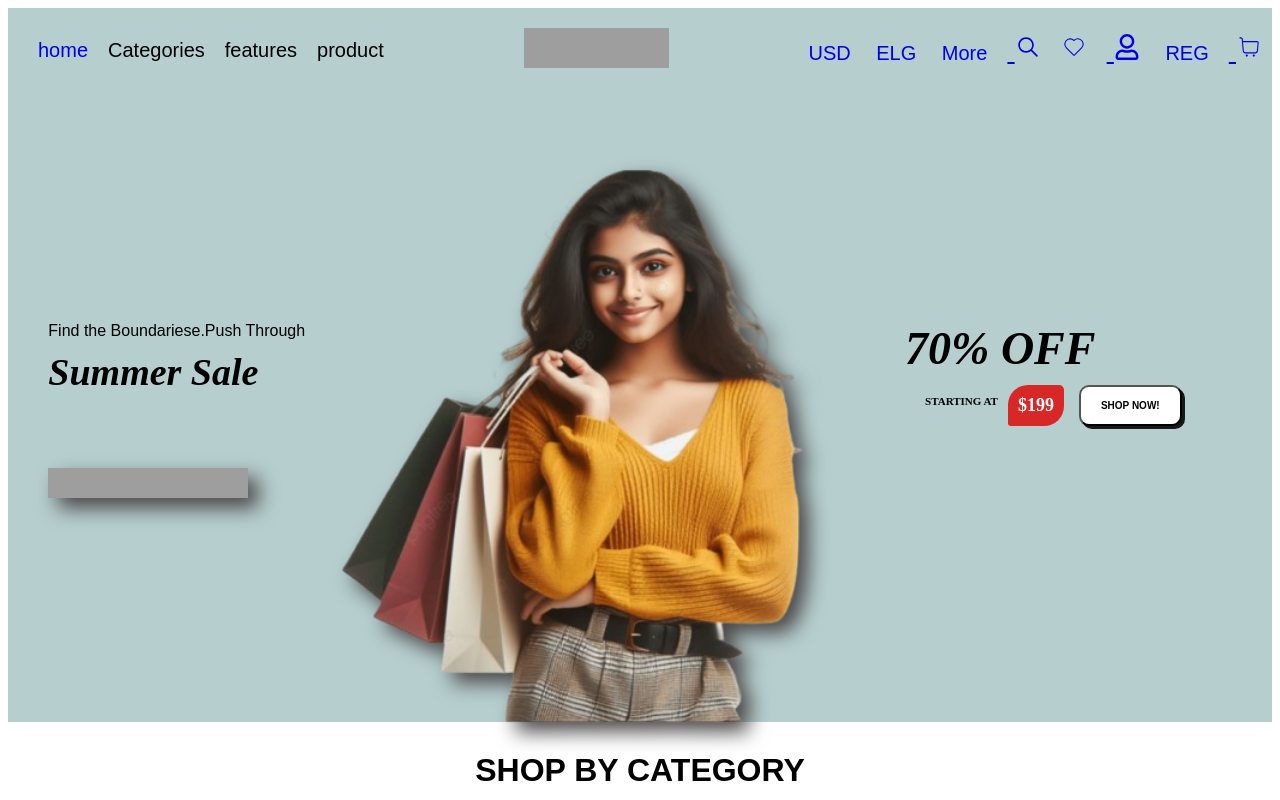
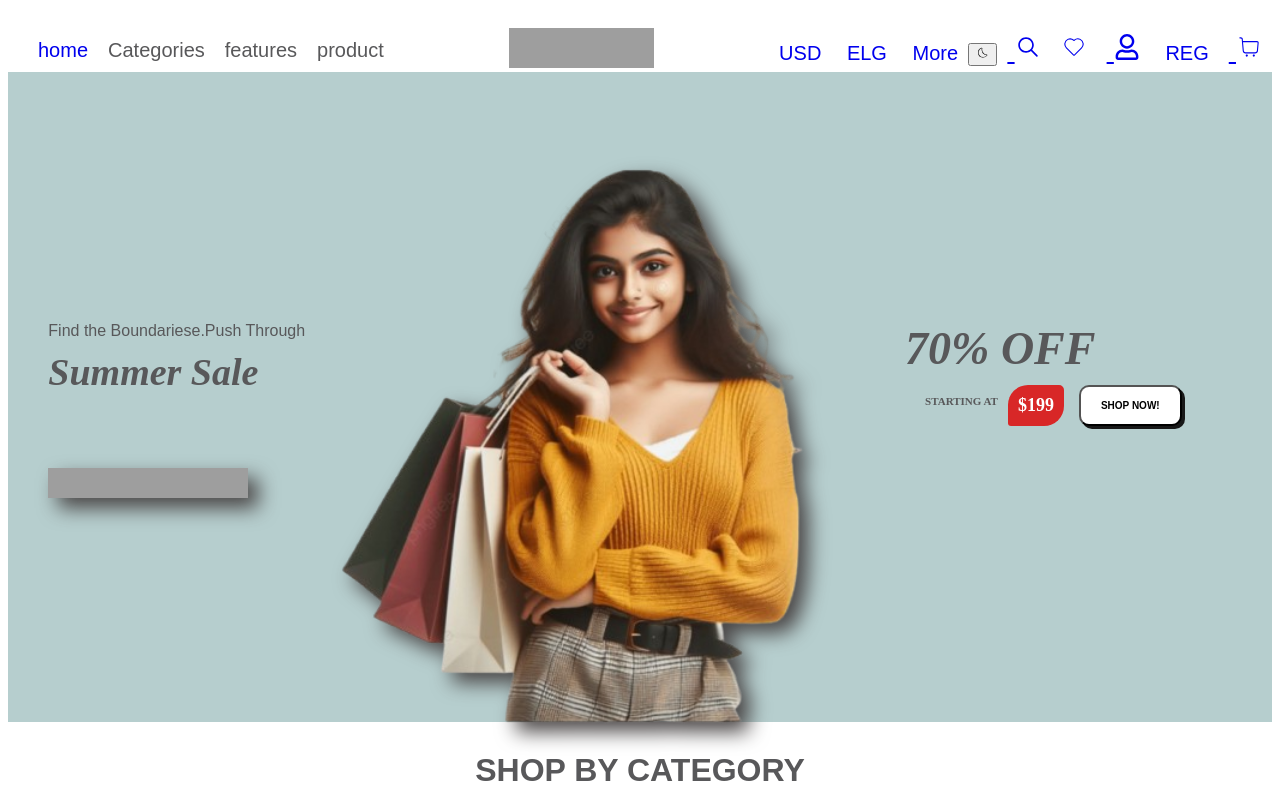
Before and after one commit to 6261vishnumahor/react, a React (Vite) app in the folder first_react/forthapp/: page / in a window 1280 px wide. Shown: the top 800 px of the page. Built offline with nearby package versions, Linux system fonts and the light colour scheme; grey boxes are pictures that could not be loaded; a web font is replaced by a local one.

Commit message:
add files

```diff
--- a/first_react/forthapp/src/App.jsx
+++ b/first_react/forthapp/src/App.jsx
@@ -10,11 +10,14 @@ import Navbar from "./navbar"
 import Login from "./login"
 import Cart from "./add_to_cart"
 import Full_width_banner from "./full width banner.jsx"
+// import { useContext } from "react"
+// import { MyContext } from "./context.jsx"
 
 const App=()=>{
+
   return(
     <>
-    <BrowserRouter>
+    <BrowserRouter >
     <Navbar></Navbar>
     <Routes>
       <Route path="/" element={<Home></Home>}></Route>
--- a/first_react/forthapp/src/Registretion.jsx
+++ b/first_react/forthapp/src/Registretion.jsx
@@ -1,6 +1,11 @@
  import { useState } from "react"
  import axios from "axios"
+ import { useContext } from "react";
+import { MyContext } from "./context.jsx";
+
+
  const Registration=()=>{
+     const {s, setS, dark}= useContext(MyContext)
 const [ nm,satName]=useState("")
 const [ em,satEmail]=useState("")
 const [num,satNumber]=useState("")
@@ -28,7 +33,8 @@ console.log(obj)
 
     return(
         <>
-        <form action=" ">
+        <div>
+        <form action=" "style={{ color: (s % 2 == 0) ? "rgb(88, 88, 90)" : "white", background: (s % 2 == 0) ? "white" : "rgb(87, 87, 89)" }}>
             <input type="text" value={nm} onChange={(e)=>{satName(e.target.value)}} placeholder="Enter the name" />
             <input type="text" value={em} onChange={(e)=>{satEmail(e.target.value)}} placeholder="Enter the email" />
             <input type="text" value={num} onChange={(e)=>{satNumber(e.target.value)}} placeholder="Enter the number" />
@@ -36,6 +42,7 @@ console.log(obj)
             <input type="text" value={cpass} onChange={(e)=>{satCpass(e.target.value)}} placeholder="Enter the cpass" />
             <button onClick={sub}>submit</button>
         </form>
+        </div>
         </>
     )
 }
--- /dev/null
+++ b/first_react/forthapp/src/context.jsx
@@ -0,0 +1,19 @@
+import {  createContext, useState } from "react";
+
+const MyContext=createContext()
+ const MyProvider=({children})=>{
+    const[s,setS]=useState(0)
+const dark=()=>{
+   setS(s+1)
+}
+
+
+    return(
+        <>
+        <MyContext.Provider value={{s,setS,dark}}>
+           {children}
+        </MyContext.Provider>
+        </>
+    )
+ }
+ export{MyContext,MyProvider}
--- a/first_react/forthapp/src/home.jsx
+++ b/first_react/forthapp/src/home.jsx
@@ -8,6 +8,8 @@ import { MdOutlineLocalShipping } from "react-icons/md"
 import { CiFacebook } from "react-icons/ci";
 import { FaXTwitter } from "react-icons/fa6";
 import { FaInstagram } from "react-icons/fa6";
+import { useContext } from "react";
+import { MyContext } from "./context.jsx";
 
 
 <style>
@@ -15,6 +17,7 @@ import { FaInstagram } from "react-icons/fa6";
 </style>
 
 const Home = () => {
+    const {s, setS, dark}= useContext(MyContext)
     const cart = [{
         "icon": <MdOutlineLocalShipping />,
         "suport": "FREE SHIPPING",
@@ -49,8 +52,8 @@ const Home = () => {
 
     return (
         <>
-
-            <div className="div">
+<section style={{ color: (s % 2 == 0) ? "rgb(88, 88, 90)" : "white", background: (s % 2 == 0) ? "white" : "rgb(87, 87, 89)" }}>
+            <div className="div" >
                 <div className="hero">
                     <article className="a1">Find the Boundariese.Push Through</article>
                     <article className="a2">Summer Sale</article>
@@ -419,7 +422,7 @@ const Home = () => {
             <div className="s1"></div>
 
 
-
+            </section>
         </>
     )
 }
--- a/first_react/forthapp/src/main.jsx
+++ b/first_react/forthapp/src/main.jsx
@@ -1,9 +1,11 @@
 import { StrictMode } from 'react'
 import { createRoot } from 'react-dom/client'
 import App from './App.jsx'
+import { MyProvider } from './context.jsx'
+
 
 createRoot(document.getElementById('root')).render(
-  <StrictMode>
+  <MyProvider>
     <App />
-  </StrictMode>,
+  </MyProvider>
 )
--- a/first_react/forthapp/src/navbar.jsx
+++ b/first_react/forthapp/src/navbar.jsx
@@ -4,19 +4,26 @@ import { CiHeart } from "react-icons/ci";
 import { IoIosSearch } from "react-icons/io";
 import { FaRegUser } from "react-icons/fa";
 import { CiShoppingCart } from "react-icons/ci";
-import { useRef, useState } from "react";
+import {  useRef, useState } from "react";
+import { CiDark } from "react-icons/ci";
+import { CiLight } from "react-icons/ci";
+import { useContext } from "react";
+import { MyContext } from "./context.jsx";
 
 
 const Navbar = () => {
+     const {s, setS, dark}= useContext(MyContext)
     const v=useNavigate()
+
     const [c1, setC1] = useState("none")
     const [c2, setC2] = useState("none")
+
     const ref = useRef();
 
     const r = () => {
         setC1("flex")
     }
-    const s = () => {
+    const d = () => {
         setC1("none")
     }
     const e = () => {
@@ -34,7 +41,8 @@ const Navbar = () => {
 
     return (
         <>
-            <section className="sec1">
+
+            <section className="sec1"style={{ color: (s % 2 == 0) ? "rgb(88, 88, 90)" : "white", background: (s % 2 == 0) ? "white" : "rgb(87, 87, 89)" }} >
                 <div className="div1" onMouseLeave={f}>
                     <Link className="l1" to="/">home</Link>
                 <div onMouseLeave={f}>
@@ -53,7 +61,7 @@ const Navbar = () => {
                     <Link className="l2" to="USD"> USD</Link>
                     <Link className="l2" to="ELG"> ELG</Link>
                     <Link className="l2" to="More"> More</Link>
-
+                    {(s%2==0)?<button onClick={dark}><CiDark /></button>:<button onClick={dark}><CiLight /></button>}
                     <Link className="l3"> <IoIosSearch /></Link>
                     <Link className="l3"><CiHeart /></Link>
                     <Link className="l3" to="Login"> <FaRegUser /></Link>
@@ -63,7 +71,7 @@ const Navbar = () => {
                 </div>
             </section>
 
-            <div className="categories1" onMouseEnter={r} onMouseLeave={s} style={{ display: c1 }}>
+            <div className="categories1" onMouseEnter={r} onMouseLeave={d} style={{ display: c1 }}>
                 <article className="g"  >
                     <div id="var1">VARIATIONS 1</div>
                     <div>
@@ -157,4 +165,4 @@ const Navbar = () => {
         </>
     )
 }
-export default Navbar;
+export default Navbar
```
Also changed, not shown: 1 other file (tests, documents, lock files or other folders). Lines whose indentation alone changed are shown as unchanged.
